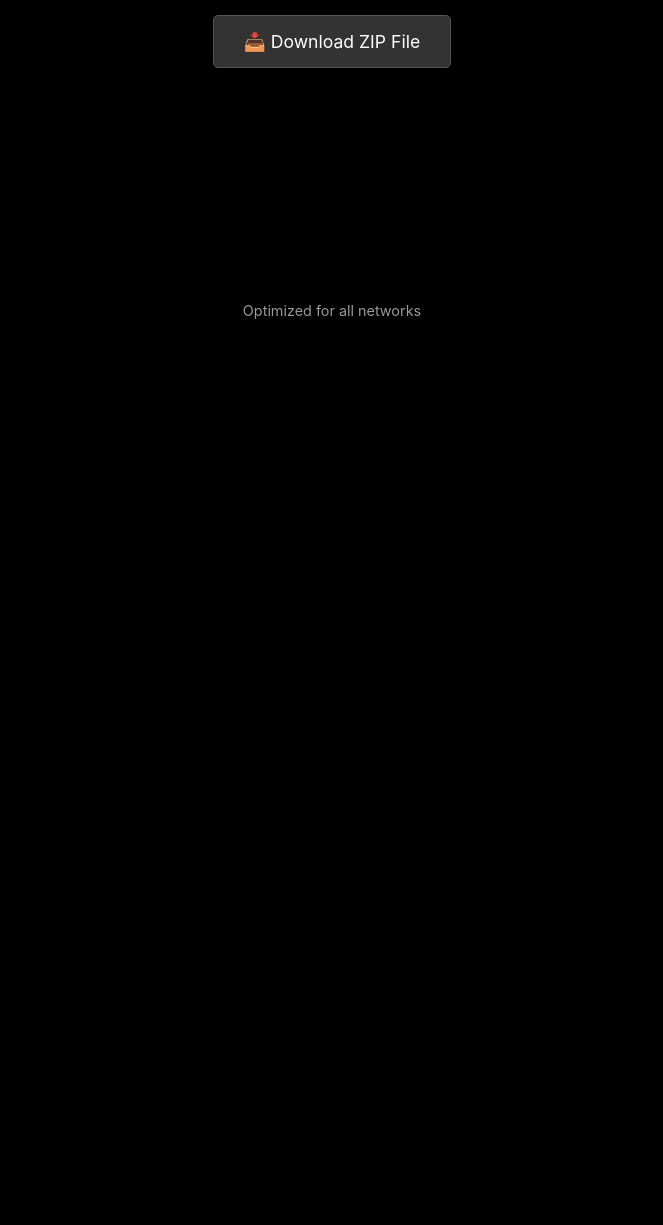
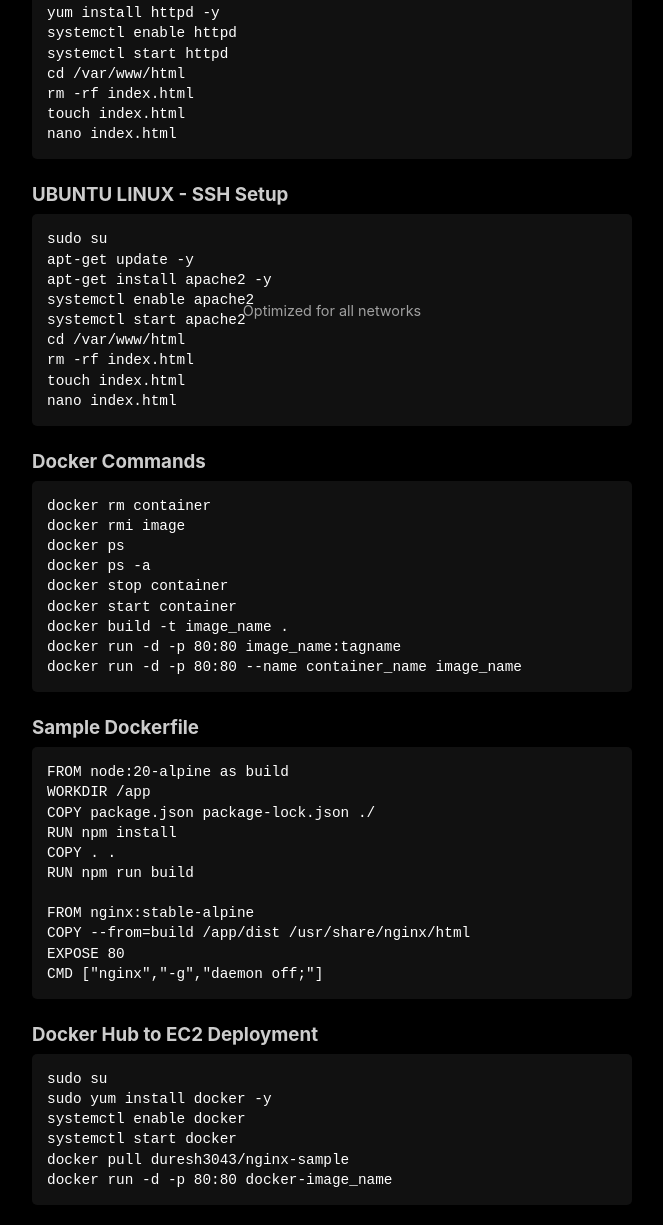
Before and after one commit to NanThanMame/Leo, a plain HTML site: page index.html in a window 1280 px wide. Shown: the part 461-1686 px from the top of the page, without its empty margins (308-971 px from the left). Before the commit the page ends 800 px from the top, so only its background shows below. Drawn offline with Linux system fonts and the light colour scheme.

Commit message:
Initial commit

```diff
--- a/index.html
+++ b/index.html
@@ -79,6 +79,64 @@
         <a href="./quiz_end.zip" class="download-btn" download>
             📥 Download ZIP File
         </a>
+
+        <div style="text-align:left;margin-top:3rem;max-width:800px;">
+            <h2 style="color:#fff;margin-bottom:1rem;">AWS EC2 & Docker Commands</h2>
+
+            <h3 style="color:#ccc;margin:1.5rem 0 0.5rem;">AMAZON LINUX - SSH Setup</h3>
+            <pre style="background:#111;padding:15px;border-radius:5px;overflow-x:auto;font-size:0.9rem;line-height:1.4;">sudo su
+yum update -y
+yum install httpd -y
+systemctl enable httpd
+systemctl start httpd
+cd /var/www/html
+rm -rf index.html
+touch index.html
+nano index.html</pre>
+
+            <h3 style="color:#ccc;margin:1.5rem 0 0.5rem;">UBUNTU LINUX - SSH Setup</h3>
+            <pre style="background:#111;padding:15px;border-radius:5px;overflow-x:auto;font-size:0.9rem;line-height:1.4;">sudo su
+apt-get update -y
+apt-get install apache2 -y
+systemctl enable apache2
+systemctl start apache2
+cd /var/www/html
+rm -rf index.html
+touch index.html
+nano index.html</pre>
+
+            <h3 style="color:#ccc;margin:1.5rem 0 0.5rem;">Docker Commands</h3>
+            <pre style="background:#111;padding:15px;border-radius:5px;overflow-x:auto;font-size:0.9rem;line-height:1.4;">docker rm container
+docker rmi image
+docker ps
+docker ps -a
+docker stop container
+docker start container
+docker build -t image_name .
+docker run -d -p 80:80 image_name:tagname
+docker run -d -p 80:80 --name container_name image_name</pre>
+
+            <h3 style="color:#ccc;margin:1.5rem 0 0.5rem;">Sample Dockerfile</h3>
+            <pre style="background:#111;padding:15px;border-radius:5px;overflow-x:auto;font-size:0.9rem;line-height:1.4;">FROM node:20-alpine as build
+WORKDIR /app
+COPY package.json package-lock.json ./
+RUN npm install
+COPY . .
+RUN npm run build
+
+FROM nginx:stable-alpine
+COPY --from=build /app/dist /usr/share/nginx/html
+EXPOSE 80
+CMD ["nginx","-g","daemon off;"]</pre>
+
+            <h3 style="color:#ccc;margin:1.5rem 0 0.5rem;">Docker Hub to EC2 Deployment</h3>
+            <pre style="background:#111;padding:15px;border-radius:5px;overflow-x:auto;font-size:0.9rem;line-height:1.4;">sudo su
+sudo yum install docker -y
+systemctl enable docker
+systemctl start docker
+docker pull duresh3043/nginx-sample
+docker run -d -p 80:80 docker-image_name</pre>
+        </div>
     </div>
     <div class="footer">
         Optimized for all networks
```
